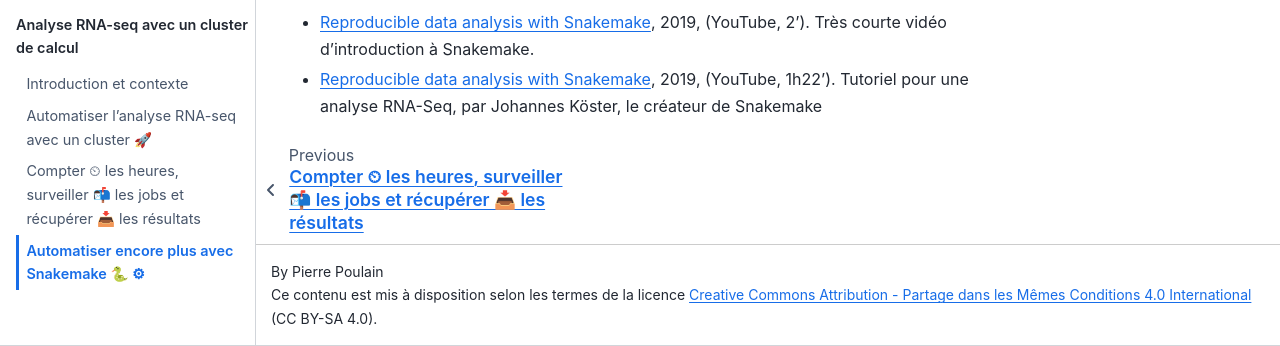
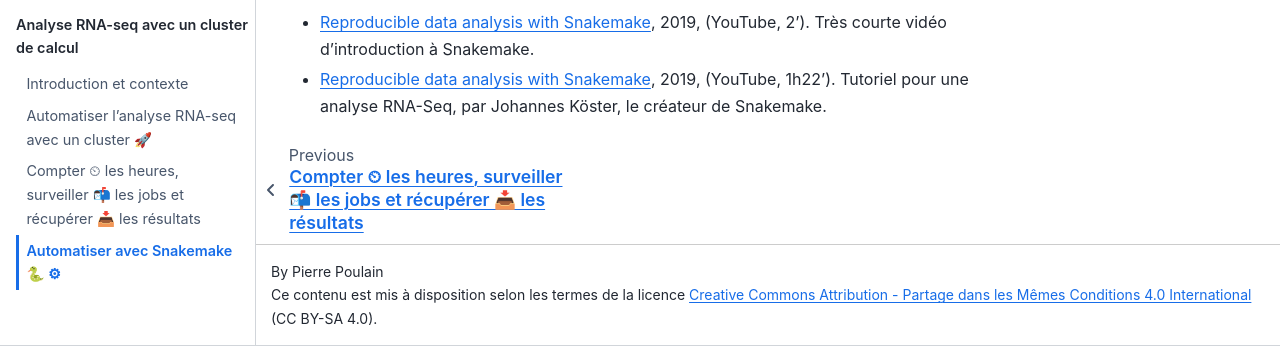
Before and after one commit to pierrepo/unix-tutorial, a Jupyter Book: the page built from tuto3/3_automatiser_snakemake.md, in a window 1280 px wide and 900 px high, scrolled down 1509 px. Shown: the part 554-900 px from the top of the window. Built offline with Jupyter Book 1.0.4 settings and Sphinx 7.4.7 and the Sphinx Book theme 1.1.4, drawn with Linux system fonts in a browser that asks for light colours; some of the changed text lies outside the part shown.

Commit message:
Rename snakemake tutorial

```diff
--- a/_toc.yml
+++ b/_toc.yml
@@ -24,4 +24,4 @@ parts:
   - file: tuto3/0_intro
   - file: tuto3/1_automatiser
   - file: tuto3/2_compter_surveiller_recuperer
-  - file: tuto3/3_automatiser_encore
+  - file: tuto3/3_automatiser_snakemake
--- a/tuto3/3_automatiser_encore.md
+++ b/tuto3/3_automatiser_snakemake.md
@@ -1,4 +1,4 @@
-# Automatiser encore plus avec Snakemake 🐍 ⚙
+# Automatiser avec Snakemake 🐍 ⚙
 
 ## Introduction
 
@@ -64,4 +64,4 @@ Utilisez la combinaison de touches <kbd>Ctrl</kbd> + <kbd>C</kbd> pour arrêter
 Si vous souhaitez découvrir Snakemake, voici deux vidéos d'introduction à Snakemake :
 
 - [Reproducible data analysis with Snakemake](https://www.youtube.com/watch?v=UOKxta3061g), 2019, (YouTube, 2'). Très courte vidéo d'introduction à Snakemake.
-- [Reproducible data analysis with Snakemake](https://www.youtube.com/watch?v=hPrXcUUp70Y), 2019, (YouTube, 1h22'). Tutoriel pour une analyse RNA-Seq, par Johannes Köster, le créateur de Snakemake
+- [Reproducible data analysis with Snakemake](https://www.youtube.com/watch?v=hPrXcUUp70Y), 2019, (YouTube, 1h22'). Tutoriel pour une analyse RNA-Seq, par Johannes Köster, le créateur de Snakemake.
```
Also changed, not shown: tuto3/0_intro.md (+1 -1 lines).
